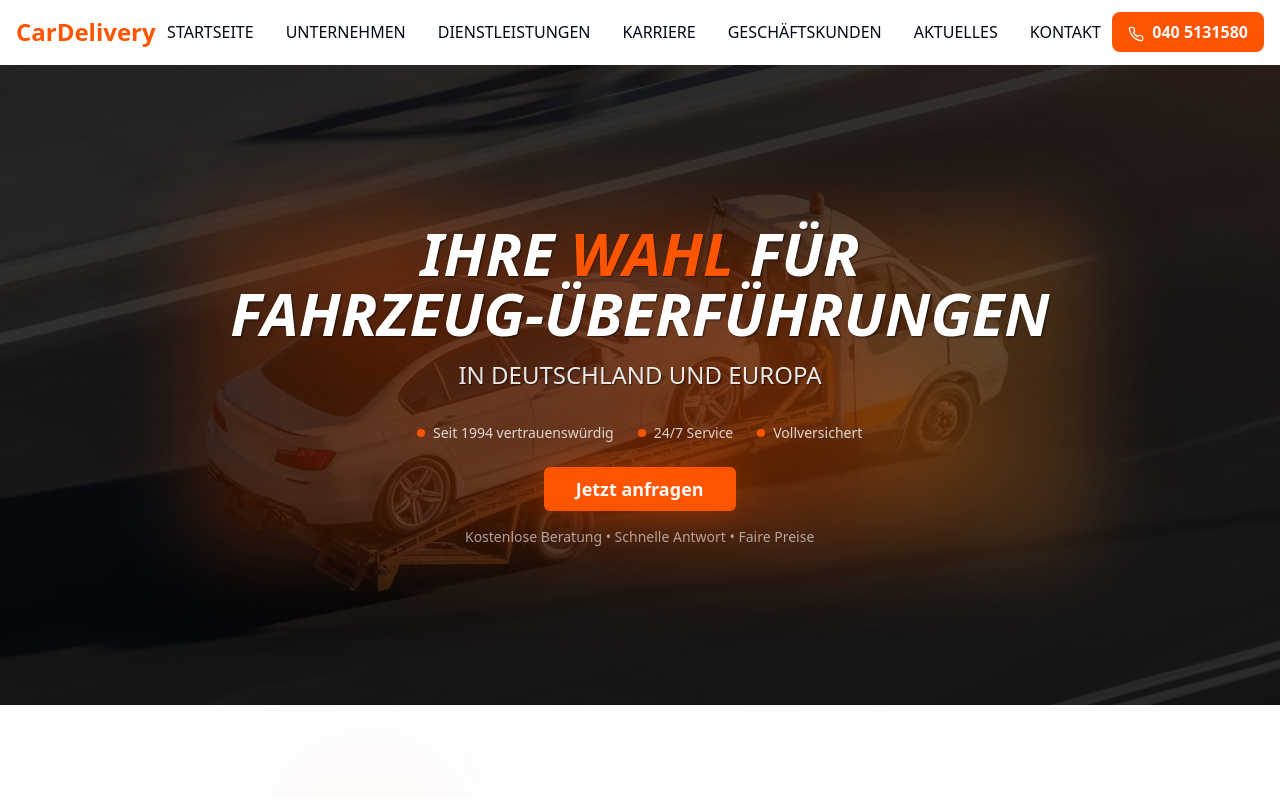
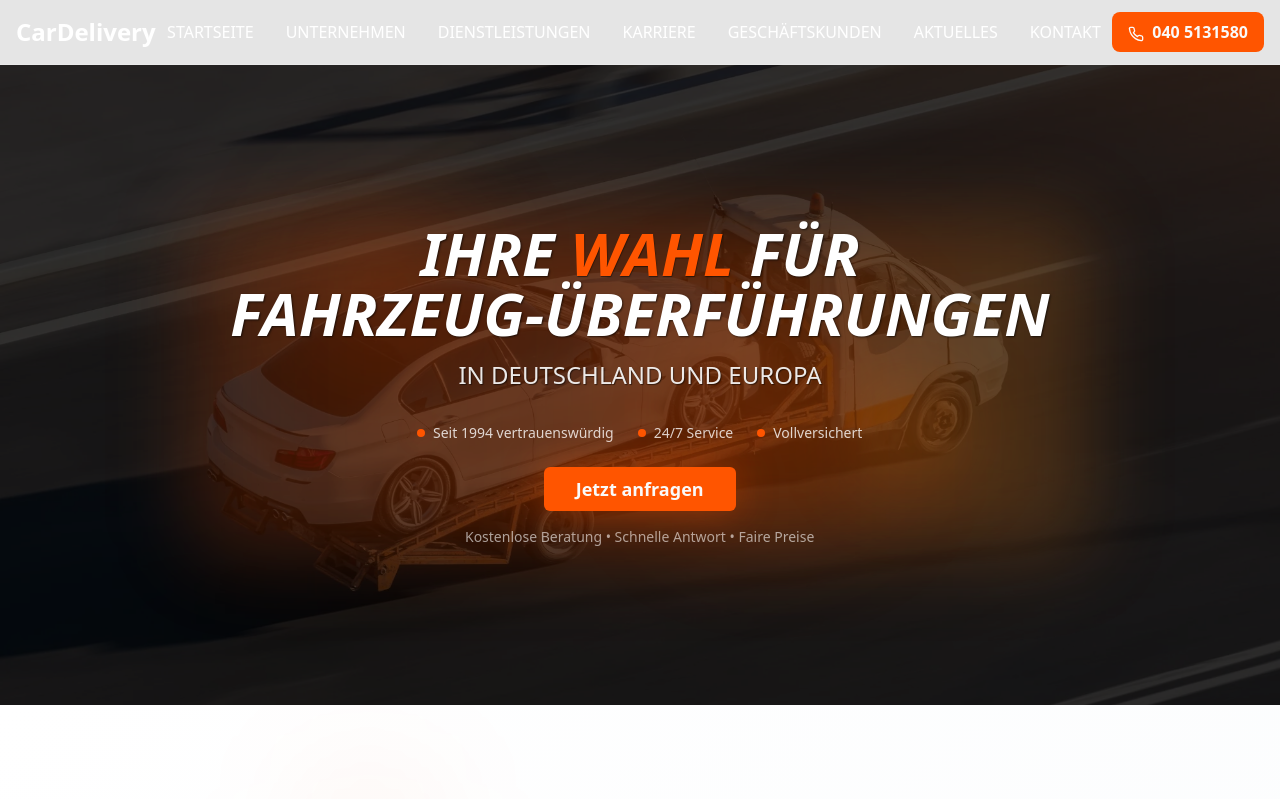
Before and after one commit to dvvvvv411/gray-car-canvas, a React (Vite) app: page / in a window 1280 px wide. Shown: the top 799 px of the page. Built offline with nearby package versions, Linux system fonts and the light colour scheme.

Commit message:
Refactor: Make navbar transparent
Make the navbar transparent and add a white divider. Change the text color of the subpages to white.

```diff
--- a/src/pages/Index.tsx
+++ b/src/pages/Index.tsx
@@ -15,23 +15,23 @@ const Index = () => {
   return (
     <div className="min-h-screen bg-background">
       {/* Header */}
-      <header className="bg-background border-b border-border/10 sticky top-0 z-50 backdrop-blur-sm bg-background/95">
+      <header className="border-b border-white/20 sticky top-0 z-50 backdrop-blur-sm bg-black/10">
         <div className="container mx-auto px-4">
           <div className="flex items-center justify-between h-16">
             {/* Logo */}
             <div className="flex-shrink-0">
-              <h1 className="text-2xl font-bold text-primary">CarDelivery</h1>
+              <h1 className="text-2xl font-bold text-white">CarDelivery</h1>
             </div>
 
             {/* Navigation */}
             <nav className="hidden lg:flex items-center space-x-8">
-              <a href="#" className="text-foreground hover:text-primary transition-colors font-medium">STARTSEITE</a>
-              <a href="#" className="text-foreground hover:text-primary transition-colors font-medium">UNTERNEHMEN</a>
-              <a href="#" className="text-foreground hover:text-primary transition-colors font-medium">DIENSTLEISTUNGEN</a>
-              <a href="#" className="text-foreground hover:text-primary transition-colors font-medium">KARRIERE</a>
-              <a href="#" className="text-foreground hover:text-primary transition-colors font-medium">GESCHÄFTSKUNDEN</a>
-              <a href="#" className="text-foreground hover:text-primary transition-colors font-medium">AKTUELLES</a>
-              <a href="#" className="text-foreground hover:text-primary transition-colors font-medium">KONTAKT</a>
+              <a href="#" className="text-white hover:text-primary transition-colors font-medium">STARTSEITE</a>
+              <a href="#" className="text-white hover:text-primary transition-colors font-medium">UNTERNEHMEN</a>
+              <a href="#" className="text-white hover:text-primary transition-colors font-medium">DIENSTLEISTUNGEN</a>
+              <a href="#" className="text-white hover:text-primary transition-colors font-medium">KARRIERE</a>
+              <a href="#" className="text-white hover:text-primary transition-colors font-medium">GESCHÄFTSKUNDEN</a>
+              <a href="#" className="text-white hover:text-primary transition-colors font-medium">AKTUELLES</a>
+              <a href="#" className="text-white hover:text-primary transition-colors font-medium">KONTAKT</a>
             </nav>
 
             {/* Phone Number */}
@@ -43,7 +43,7 @@ const Index = () => {
             </div>
 
             {/* Mobile Menu Button */}
-            <button className="lg:hidden p-2">
+            <button className="lg:hidden p-2 text-white">
               <svg className="w-6 h-6" fill="none" stroke="currentColor" viewBox="0 0 24 24">
                 <path strokeLinecap="round" strokeLinejoin="round" strokeWidth={2} d="M4 6h16M4 12h16M4 18h16" />
               </svg>
```
